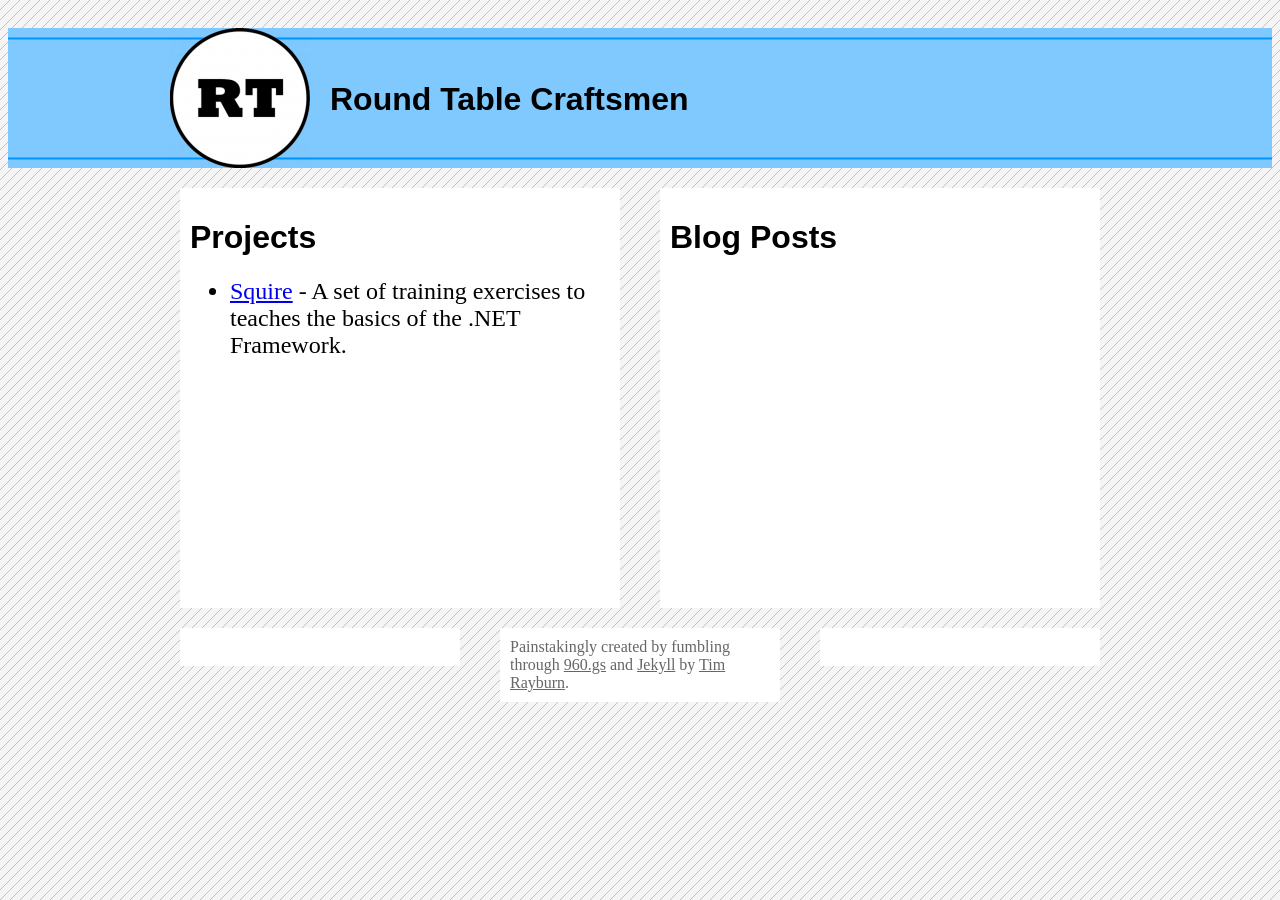
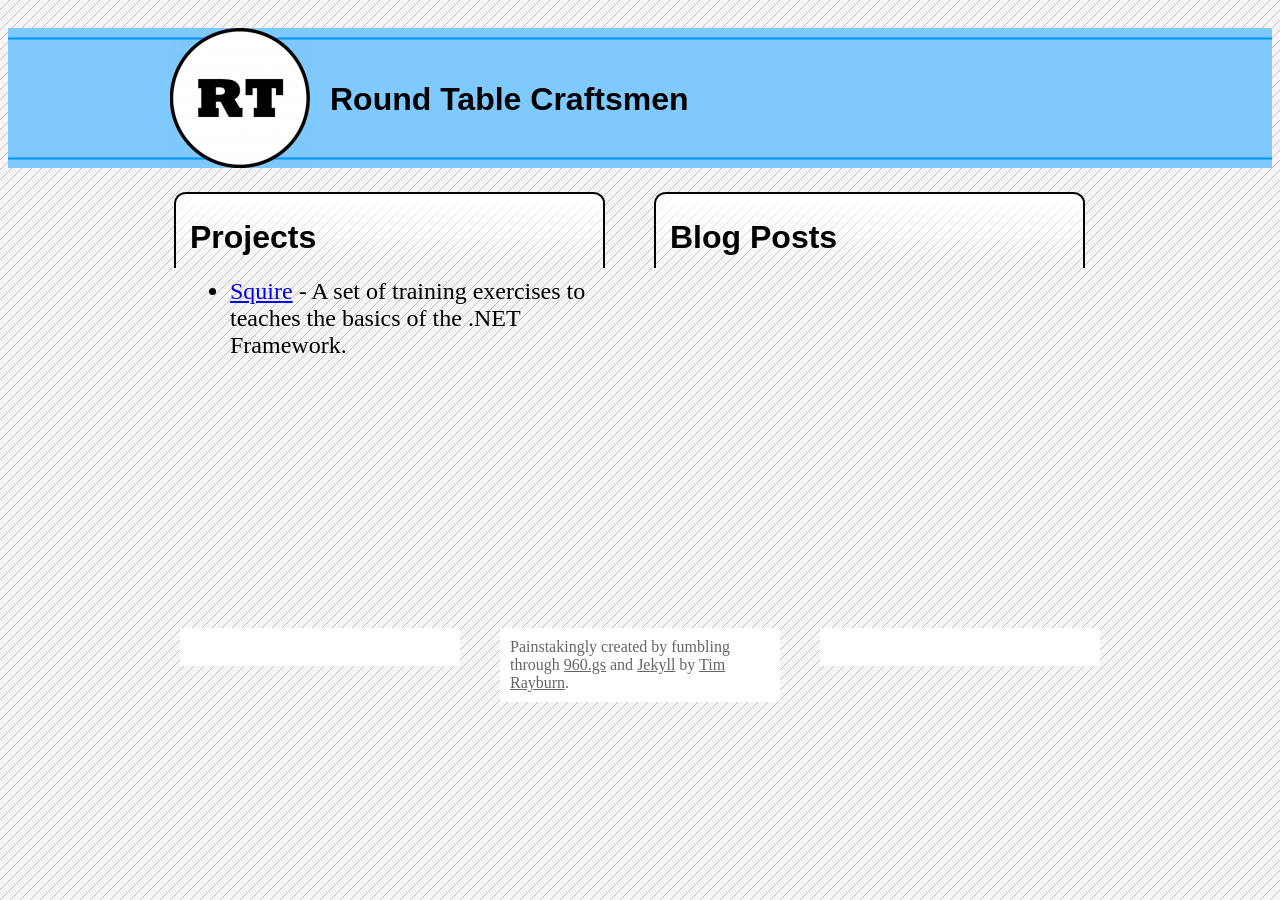
Before and after one commit to ImprovingBootcamp/improvingbootcamp.github.io, a Jekyll site: the page built from index.html, in a window 1280 px wide. Built offline with Jekyll 4.4.1, drawn with Linux system fonts in a browser that asks for light colours.

Commit message:
Added column background

```diff
--- a/_layouts/default.html
+++ b/_layouts/default.html
@@ -22,7 +22,7 @@
 
 		<div id="content" class="container_12 ">
 			<div class="grid_6">
-				<div class="contentArea">
+				<div class="contentAreaLarge">
 					<h1>Projects</h1>
 					<ul>
 						<li><a href="Squire">Squire</a> - A set of training exercises to teaches the basics of the .NET Framework.</li>
@@ -30,7 +30,7 @@
 				</div>
 			</div>
 			<div class="grid_6">
-				<div class="contentArea">
+				<div class="contentAreaLarge">
 					{{ content }}
 				</div>
 			</div>
--- a/css/theme.css
+++ b/css/theme.css
@@ -1,6 +1,10 @@
 .contentArea
 {
 	background-color:#ffffff;
+}
+
+.contentArea, .contentAreaLarge
+{
 	padding:10px;
 	margin-left:10px;
 	margin-right:10px;
@@ -22,6 +26,8 @@
 .grid_6
 {
 	height:400px;
+	background-image:url("/images/columnBG.png");
+	background-repeat:no-repeat;
 }
 
 .logo, .header
```
Also changed, not shown: images/columnBG.png (added).
